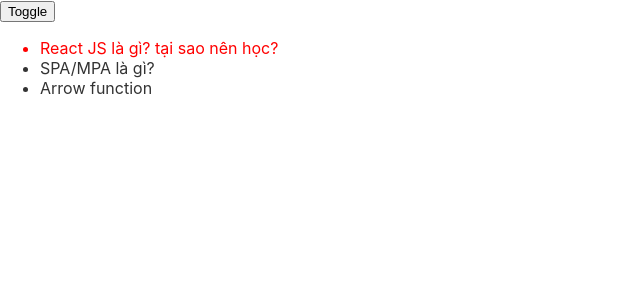
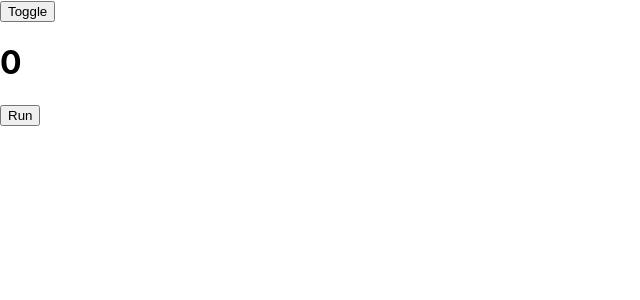
Before and after one commit to minh1304/testReact, a React (Create React App) app: page / in a window 1280 px wide. Both pictures are taken after a click on the button "Toggle". Shown: the top 300 px of the page, without its empty margins (0-640 px from the left). Built offline with nearby package versions, Linux system fonts and the light colour scheme.

Commit message:
useLayoutEffect

```diff
--- a/src/Content.js
+++ b/src/Content.js
@@ -1,51 +1,26 @@
-import React, {useEffect,useState} from 'react'
-const lessons = [
-    {
-        id: 1,
-        name: 'React JS là gì? tại sao nên học?'
-    },
-    {
-        id: 2,
-        name: 'SPA/MPA là gì?'
-    },
-    {
-        id: 3,
-        name: 'Arrow function'
-    }
-]
+import React, {useLayoutEffect,useEffect,useState} from 'react'
+
 
 function Content() {
-    const [lessonID, setLessonID] = useState(1)
-    useEffect(()=> {
-        const handleComment = ({detail}) => {
-            console.log(detail);
-        }
-        window.addEventListener(`lesson-${lessonID}`, handleComment)
-        return () => {
-            window.removeEventListener(`lesson-${lessonID}`, handleComment)
-        }
-    }, [lessonID])
-    return (
-        <div>
-            <ul>
-                {lessons.map(lesson => (
-                    <li
-                        key={lesson.id}
-                        style={{
-                            color: lessonID === lesson.id?
-                                'red' :
-                                '#333',
-                            cursor: 'pointer'
+  const [count, setCount] = useState(0)
+  const handleRun = () => {
+    setCount(count+1)
+  }
+  useEffect(() =>{
+    if(count>3)
+        setCount(0)
 
-                        }}
-                        onClick= {()=>setLessonID(lesson.id)}
-                    >
-                        {lesson.name}
-                    </li>
-                ))}
-            </ul>
-        </div>
-    )
+  }, [count])
+  return (
+    <div>
+        <h1>{count}</h1>
+        <button
+            onClick={handleRun}
+        >
+            Run
+        </button>
+    </div>
+  )
 
 }
 export default Content
--- a/src/index.js
+++ b/src/index.js
@@ -5,18 +5,18 @@
 import reportWebVitals from './reportWebVitals';
 
 //Fake comment
-function emitComment(id) {
-  setInterval(() => {
-    window.dispatchEvent(
-      new CustomEvent(`lesson-${id}`, {
-        detail: `Nội dung comment của lesson ${id}`
-      })
-    )
-  }, 2000)
-}
-emitComment(1)
-emitComment(2)
-emitComment(3)
+// function emitComment(id) {
+//   setInterval(() => {
+//     window.dispatchEvent(
+//       new CustomEvent(`lesson-${id}`, {
+//         detail: `Nội dung comment của lesson ${id}`
+//       })
+//     )
+//   }, 2000)
+// }
+// emitComment(1)
+// emitComment(2)
+// emitComment(3)
 const root = ReactDOM.createRoot(document.getElementById('root'));
 root.render(
   <React.StrictMode>
```
